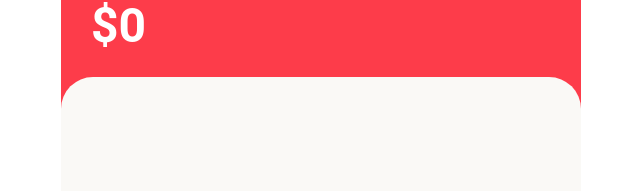
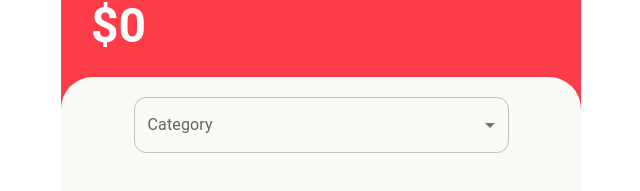
Before and after one commit to frontend-from-0/montra-client, a React (Create React App) app: page /expense/new in a window 1280 px wide. Shown: the part 239-430 px from the top of the page, without its empty margins (319-959 px from the left). Built offline with nearby package versions, Linux system fonts and the light colour scheme.

Commit message:
feat: form component created and added

```diff
--- a/src/modules/expense/Expense.tsx
+++ b/src/modules/expense/Expense.tsx
@@ -4,6 +4,7 @@ import { styled, Theme } from '@mui/material/styles';
 import { InfoBar } from '../../shared-components/InfoBar';
 import { Header } from './Header';
 import { PriceSection } from './PriceSection';
+import { Form } from './Form';
 
 const StyledDiv = styled(`div`)(({ theme }: { theme: Theme }) => ({
   display: 'flex',
@@ -37,7 +38,9 @@ export const Expense = () => {
           <Header />
           <PriceSection />
         </StyledDivUpperSide>
-        <StyledDivBottomSide></StyledDivBottomSide>
+        <StyledDivBottomSide>
+          <Form />
+        </StyledDivBottomSide>
       </StyledDiv>
     </Paper>
   );
--- /dev/null
+++ b/src/modules/expense/Form.tsx
@@ -0,0 +1,51 @@
+import React from 'react';
+import InputLabel from '@mui/material/InputLabel';
+import MenuItem from '@mui/material/MenuItem';
+import FormControl from '@mui/material/FormControl';
+import Select, { SelectChangeEvent } from '@mui/material/Select';
+import { styled, Theme } from '@mui/material/styles';
+
+const StyledDiv = styled(`div`)(({ theme }: { theme: Theme }) => ({
+  display: 'flex',
+  width: '100%',
+}));
+
+export const Form = () => {
+  const [category, setCategory] = React.useState('');
+
+  const handleChangeCategory = (event: SelectChangeEvent) => {
+    setCategory(event.target.value as string);
+  };
+
+  return (
+    <StyledDiv sx={{ minWidth: 120 }}>
+      <FormControl sx={{ width: '375px', margin: ' 20px auto' }}>
+        <InputLabel id='select-category'>Category</InputLabel>
+        <Select
+          labelId='select-category'
+          id='simple-select-category'
+          value={category}
+          label='Age'
+          onChange={handleChangeCategory}
+        >
+          <MenuItem>Housing</MenuItem>
+          <MenuItem>Utilities</MenuItem>
+          <MenuItem>Food</MenuItem>
+          <MenuItem>Transpotarion</MenuItem>
+          <MenuItem>Healthcare</MenuItem>
+          <MenuItem>Insurance</MenuItem>
+          <MenuItem>Personal</MenuItem>
+          <MenuItem>Spending</MenuItem>
+          <MenuItem>Savings</MenuItem>
+          <MenuItem>Edication</MenuItem>
+          <MenuItem>Donation</MenuItem>
+          <MenuItem>Gifts</MenuItem>
+          <MenuItem>Childcare</MenuItem>
+          <MenuItem>Travel</MenuItem>
+          <MenuItem>Subscription</MenuItem>
+          <MenuItem>Loan</MenuItem>
+        </Select>
+      </FormControl>
+    </StyledDiv>
+  );
+};
```
